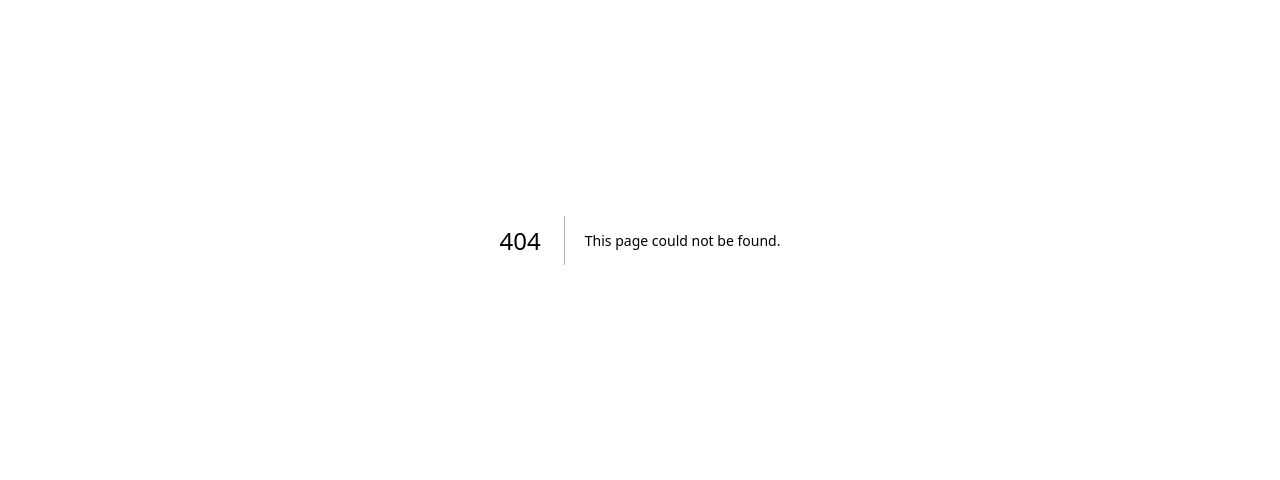
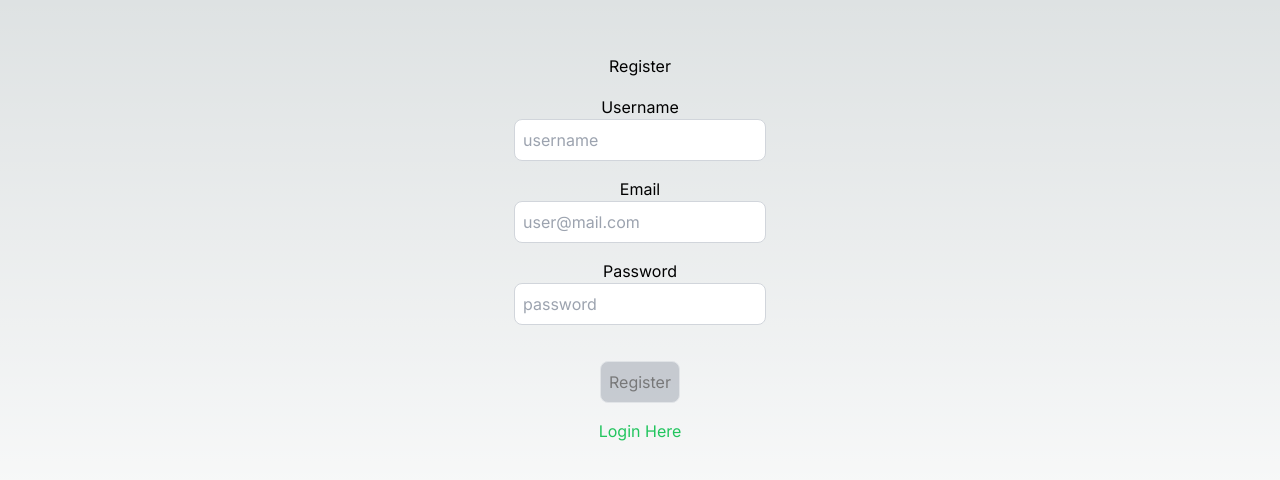
Before and after one commit to jeffmichaelgomez/nextjs-authentication, a Next.js app: page /signup in a window 1280 px wide. Before the commit this address had no page. Shown: the part 160-640 px from the top of the page. Built offline with nearby package versions, Linux system fonts and the light colour scheme.

Commit message:
feat: add signup

```diff
--- /dev/null
+++ b/src/app/api/users/signup/route.ts
@@ -0,0 +1,48 @@
+import {connect} from "@/dbConfig/dbConfig";
+import User from "@/models/userModel"
+import { NextRequest, NextResponse } from "next/server";
+import bcryptjs from "bcryptjs";
+import { sendEmail } from "@/helpers/mailer";
+
+connect();
+
+export async function POST(request: NextRequest){
+    try{
+        const reqBody = await request.json()
+        const {username, email, password} = reqBody
+        console.log(reqBody);
+
+        //check if user already exists
+        const user = await User.findOne({email})
+
+        if(user){
+            return NextResponse.json({error: "Email already exists"}, {status: 400})
+        }
+
+        //hash password
+        const salt = await bcryptjs.genSalt(10);
+        const hashedPassword = await bcryptjs.hash(password, salt);
+
+        const newUser = new User({
+            username,
+            email,
+            password: hashedPassword
+        })
+
+       const savedUser = await newUser.save();
+       console.log(savedUser);
+
+       //send verification email
+       await sendEmail({email, emailType: "VERIFY", userId: savedUser._id})
+
+       return NextResponse.json({
+        message: "User created successfully!",
+        success: true,
+        savedUser
+        }, {status:201})
+
+    }catch (error: any){
+        return NextResponse.json({error: error.message},
+        {status: 500})
+    }
+}
--- /dev/null
+++ b/src/app/signup/page.tsx
@@ -0,0 +1,86 @@
+"use client";
+import Link from "next/link";
+import React, {useEffect} from "react";
+import {useRouter} from "next/navigation";
+import axios from "axios";
+import toast from "react-hot-toast";
+
+export default function SignupPage(){
+    const router = useRouter()
+    const [user, setUser] = React.useState({
+        email: "",
+        password: "",
+        username: ""
+    })
+
+    const [buttonDisabled, setButtonDisabled] = React.useState(true);
+    const [loading, setLoading] = React.useState(false);
+
+    const onSignup = async() => {
+        try{
+            setLoading(true);
+            const response = await axios.post("/api/users/signup", user);
+            console.log("Signup Success", response.data);
+            toast.success("Signup Success");
+            router.push("/login");
+        }catch (error: any){
+            console.log("Signup failed", error.message)
+            toast.error(error.message);
+        } finally {
+            setLoading(false);
+        }
+    }
+
+    useEffect(() => {
+        if (user.email.length > 3 && user.password.length > 3 && user.username.length > 3){
+            setButtonDisabled(false)
+        } else{
+            setButtonDisabled(true)
+        }
+    },[user])
+
+    return (
+        <div className="flex flex-col items-center justify-center min-h-screen py-2">
+            <h1 className="p-4">{loading ? "Processing ..." : "Register"}</h1>
+            <hr />
+            {/* username input */}
+            <label htmlFor="username">Username</label>
+            <input
+            className="p-2 text-black border border-gray-300 rounded-lg mb-4 focus:outline-non focus:border-gray-600"
+            id="username"
+            type="text"
+            value={user.username}
+            placeholder="username"
+            onChange={(e) => setUser({...user, username: e.target.value})}
+            />
+            {/* email input */}
+            <label htmlFor="email">Email</label>
+            <input
+            className="p-2 text-black border border-gray-300 rounded-lg mb-4 focus:outline-non focus:border-gray-600"
+            id="email"
+            type="text"
+            value={user.email}
+            placeholder="user@mail.com"
+            onChange={(e) => setUser({...user, email: e.target.value})}
+            />
+            {/* password input */}
+            <label htmlFor="password">Password</label>
+            <input
+            className="p-2 text-black border border-gray-300 rounded-lg mb-4 focus:outline-non focus:border-gray-600"
+            id="password"
+            type="password"
+            value={user.password}
+            placeholder="password"
+            onChange={(e) => setUser({...user, password: e.target.value})}
+            />
+            {/* Button starts here */}
+            <button
+                onClick={onSignup}
+                disabled={buttonDisabled}
+                className={`my-5 p-2 border border-gray-300 rounded-lg mb-4 focus:outline-none focus:border-gray-600 ${buttonDisabled ? 'bg-gray-400 opacity-50 cursor-not-allowed' : 'bg-blue-500 hover:bg-blue-700 text-black'}`}>
+                Register
+            </button>
+            <Link href="/login" className="text-green-500">Login Here</Link>
+        </div>
+    )
+}
```
